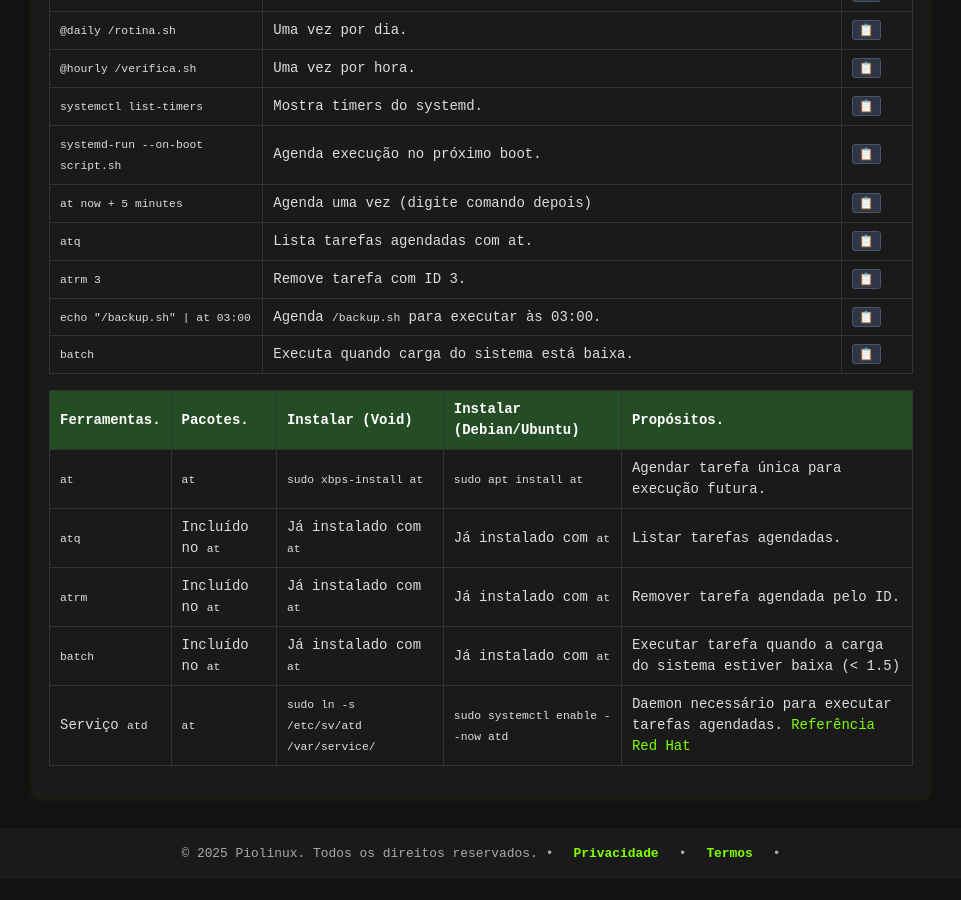
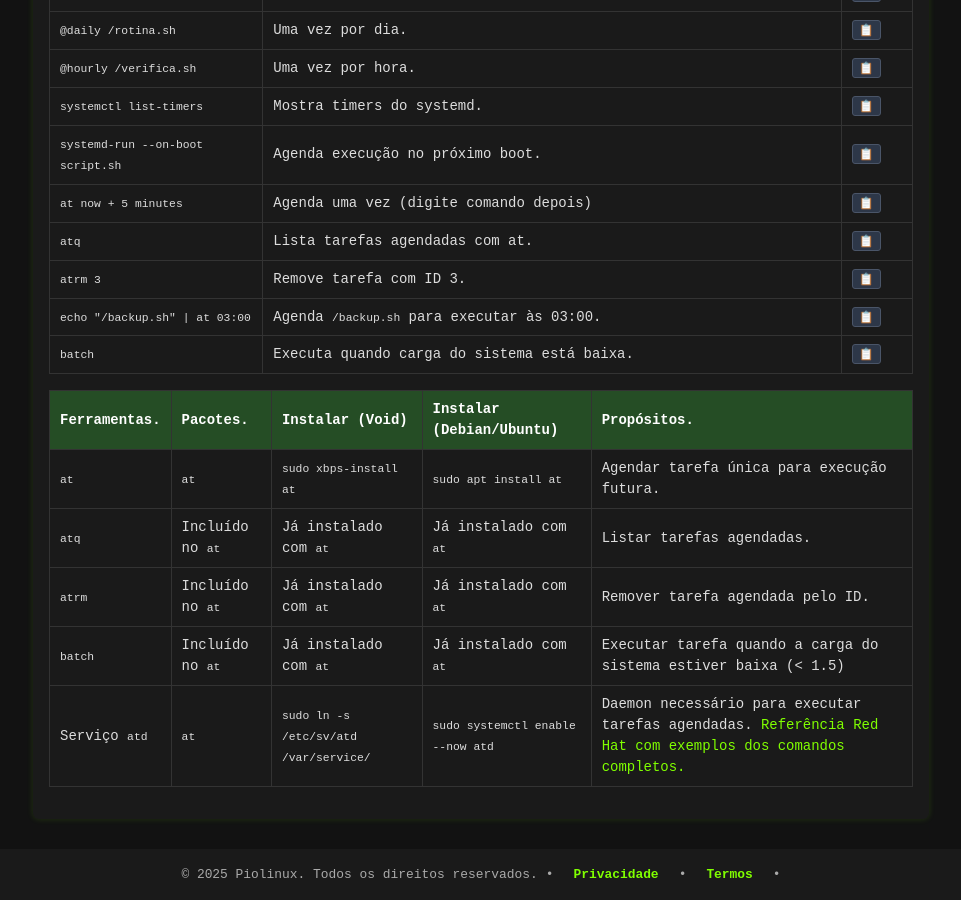
Before and after one commit to Piolinux/piolinux-site, a Jekyll site: the page built from _pages/_comandos/tarefas-agendadas.md, in a window 1280 px wide and 900 px high, scrolled down 636 px. Shown: the whole window, without its empty margins (159-1120 px from the left). Built offline with Jekyll 4.4.1, drawn with Linux system fonts in a browser that asks for light colours; before the commit the page ends 1515 px from its top, so only the background shows below that.

Commit message:
Update tarefas-agendadas.md

```diff
--- a/_pages/_comandos/tarefas-agendadas.md
+++ b/_pages/_comandos/tarefas-agendadas.md
@@ -179,7 +179,7 @@ function filtrarLinhas(termo) {
   <td data-label="Instalar (Debian/Ubuntu)"><code>sudo systemctl enable --now atd</code></td>
   <td data-label="Propósito">
     Daemon necessário para executar tarefas agendadas.
-    <a href="https://www.redhat.com/en/blog/linux-at-command" target="_blank">Referência Red Hat</a>
+    <a href="https://www.redhat.com/en/blog/linux-at-command" target="_blank">Referência Red Hat com exemplos dos comandos completos.</a>
   </td>
 </tr>
   </tbody>
```
